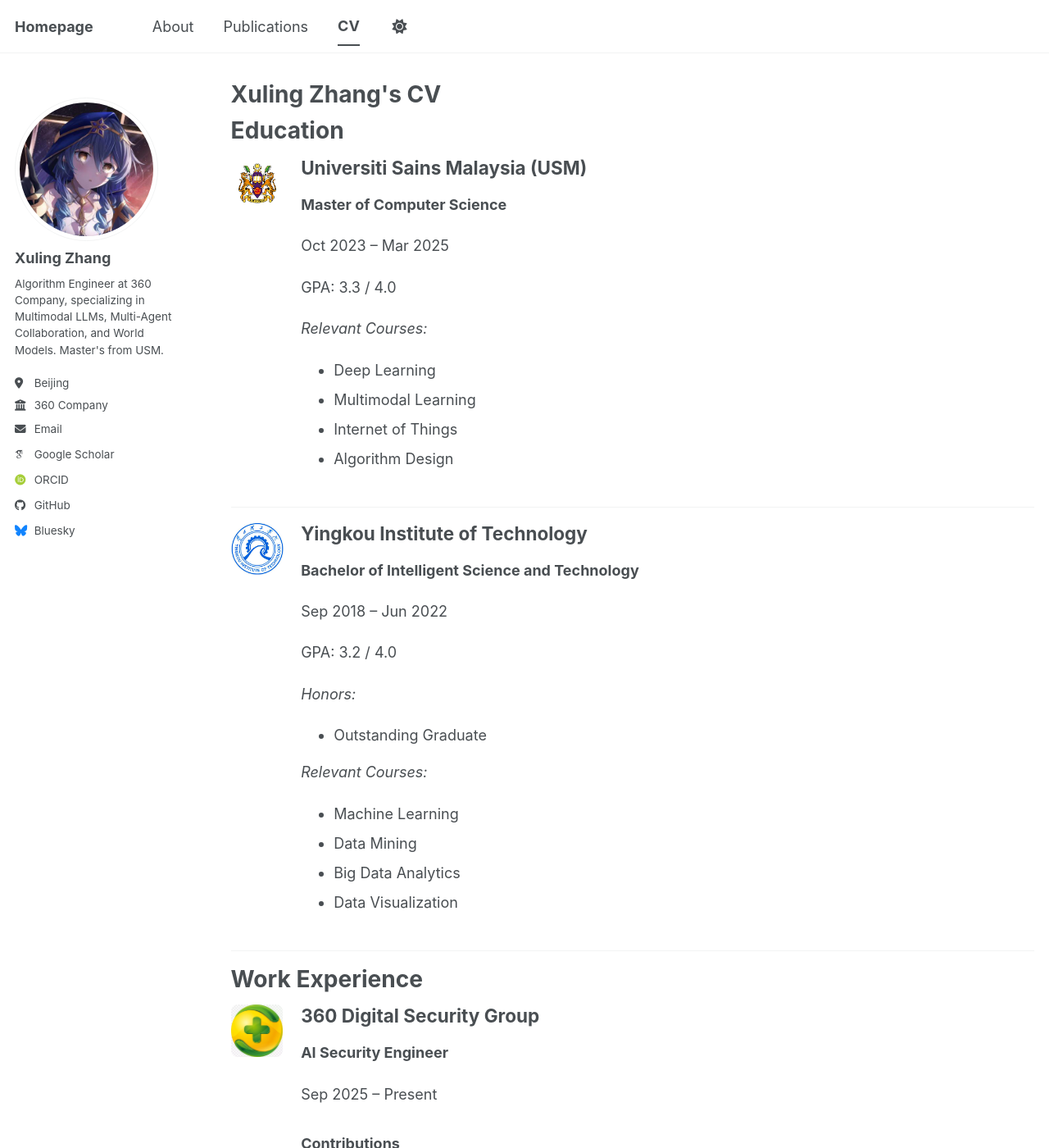
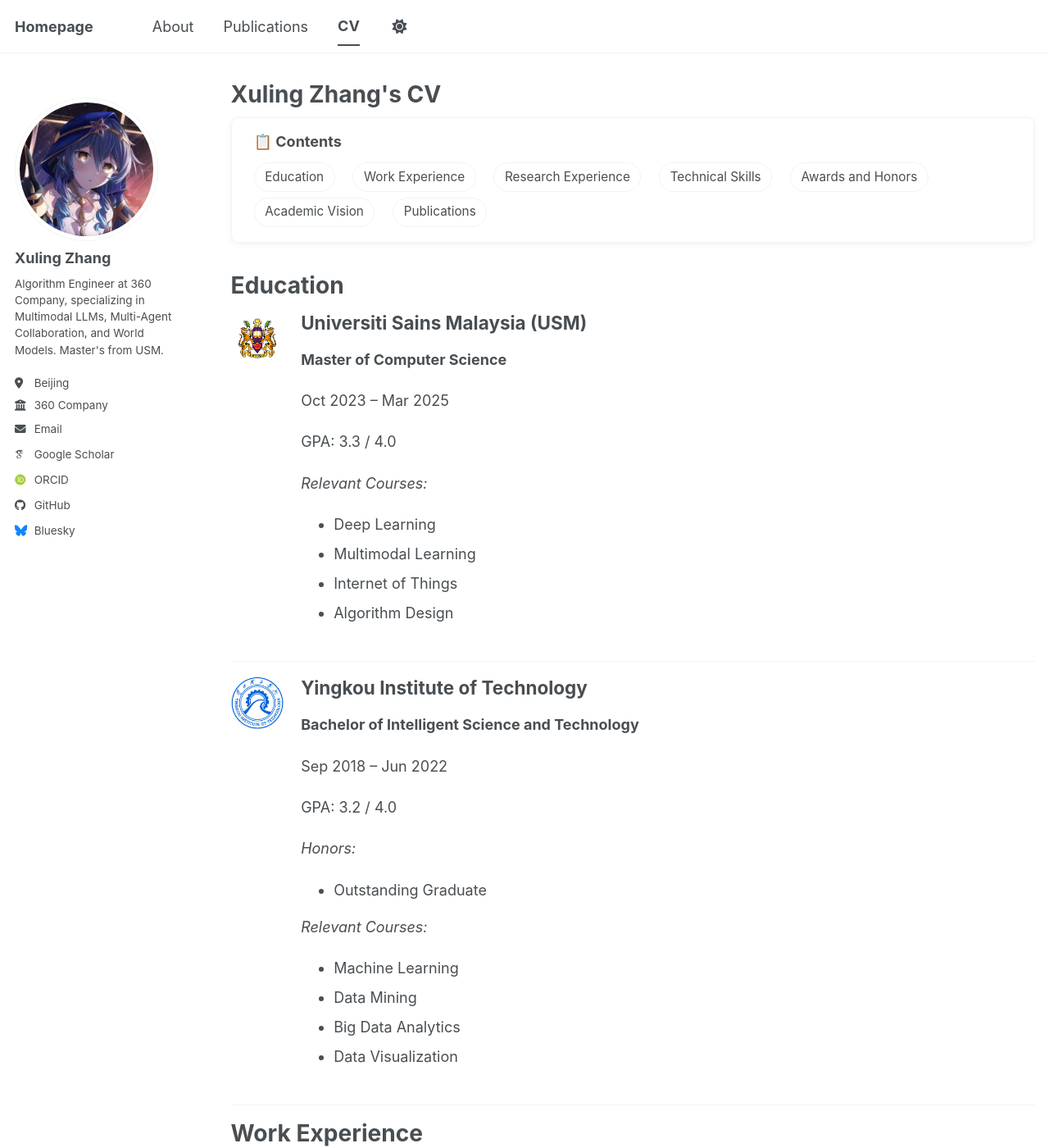
Before and after one commit to ryanskytree/homepage, a Jekyll site: the page built from _pages/cv.md, in a window 1280 px wide and 1400 px high. Shown: the whole window at 82% size. Built offline with Jekyll 4.4.1, drawn with Linux system fonts in a browser that asks for light colours; some web fonts are replaced; a script bundle is joined from its source files by our own code; library files that are not in the unit come from our copies; part of the change alters nothing that is shown.

Commit message:
Change CV TOC to inline style visible on all screen sizes with pill-shaped links

```diff
--- a/_pages/cv.md
+++ b/_pages/cv.md
@@ -53,72 +53,61 @@ redirect_from:
   }
 }
 
-/* Custom CV TOC */
-.cv-toc {
-  position: fixed;
-  top: 80px;
-  right: 20px;
-  width: 180px;
-  max-height: calc(100vh - 120px);
-  overflow-y: auto;
+/* Custom CV TOC - inline version for all screens */
+.cv-toc-inline {
   background: var(--global-bg-color, #fff);
   border: 1px solid var(--global-border-color, #e1e4e8);
   border-radius: 8px;
-  padding: 1rem;
-  box-shadow: 0 2px 8px rgba(0,0,0,0.08);
-  z-index: 100;
-  font-size: 0.85rem;
-  transition: opacity 0.3s ease;
+  padding: 1rem 1.5rem;
+  margin-bottom: 2rem;
+  box-shadow: 0 2px 8px rgba(0,0,0,0.05);
 }
 
-.cv-toc h4 {
-  margin: 0 0 0.6rem 0;
-  font-size: 0.9rem;
+.cv-toc-inline h4 {
+  margin: 0 0 0.8rem 0;
+  font-size: 1rem;
   color: var(--global-text-color, #333);
-  border-bottom: 1px solid var(--global-border-color, #e1e4e8);
-  padding-bottom: 0.4rem;
 }
 
-.cv-toc ul {
+.cv-toc-inline ul {
   list-style: none;
   margin: 0;
   padding: 0;
+  display: flex;
+  flex-wrap: wrap;
+  gap: 0.4rem 1.2rem;
 }
 
-.cv-toc li {
-  margin-bottom: 0.4rem;
+.cv-toc-inline li {
+  margin: 0;
 }
 
-.cv-toc a {
+.cv-toc-inline a {
   color: var(--global-text-color, #555);
   text-decoration: none;
-  display: block;
-  padding: 0.2rem 0.4rem;
-  border-radius: 4px;
-  transition: all 0.2s ease;
-  border-left: 3px solid transparent;
+  padding: 0.3rem 0.7rem;
+  border-radius: 20px;
+  font-size: 0.85rem;
+  transition: all 0.25s ease;
+  border: 1px solid var(--global-border-color, #e1e4e8);
+  display: inline-block;
 }
 
-.cv-toc a:hover {
+.cv-toc-inline a:hover {
   color: var(--global-primary-color, #0366d6);
+  border-color: var(--global-primary-color, #0366d6);
   background: rgba(3, 102, 214, 0.05);
+  transform: translateY(-1px);
 }
 
-.cv-toc a.active {
-  color: var(--global-primary-color, #0366d6);
-  border-left-color: var(--global-primary-color, #0366d6);
-  background: rgba(3, 102, 214, 0.08);
-  font-weight: 600;
-}
-
-@media (max-width: 1280px) {
-  .cv-toc {
-    display: none;
-  }
+.cv-toc-inline a.active {
+  color: #fff;
+  background: var(--global-primary-color, #0366d6);
+  border-color: var(--global-primary-color, #0366d6);
 }
 </style>
 
-<nav class="cv-toc" id="cv-toc">
+<nav class="cv-toc-inline" id="cv-toc">
   <h4>📋 Contents</h4>
   <ul>
     <li><a href="#education">Education</a></li>
@@ -395,7 +384,7 @@ I envision a future where AI systems can learn continuously from multimodal stre
 <script>
 document.addEventListener('DOMContentLoaded', function() {
   // Smooth scrolling for TOC links
-  var tocLinks = document.querySelectorAll('.cv-toc a');
+  var tocLinks = document.querySelectorAll('.cv-toc-inline a');
   tocLinks.forEach(function(link) {
     link.addEventListener('click', function(e) {
       e.preventDefault();
```
